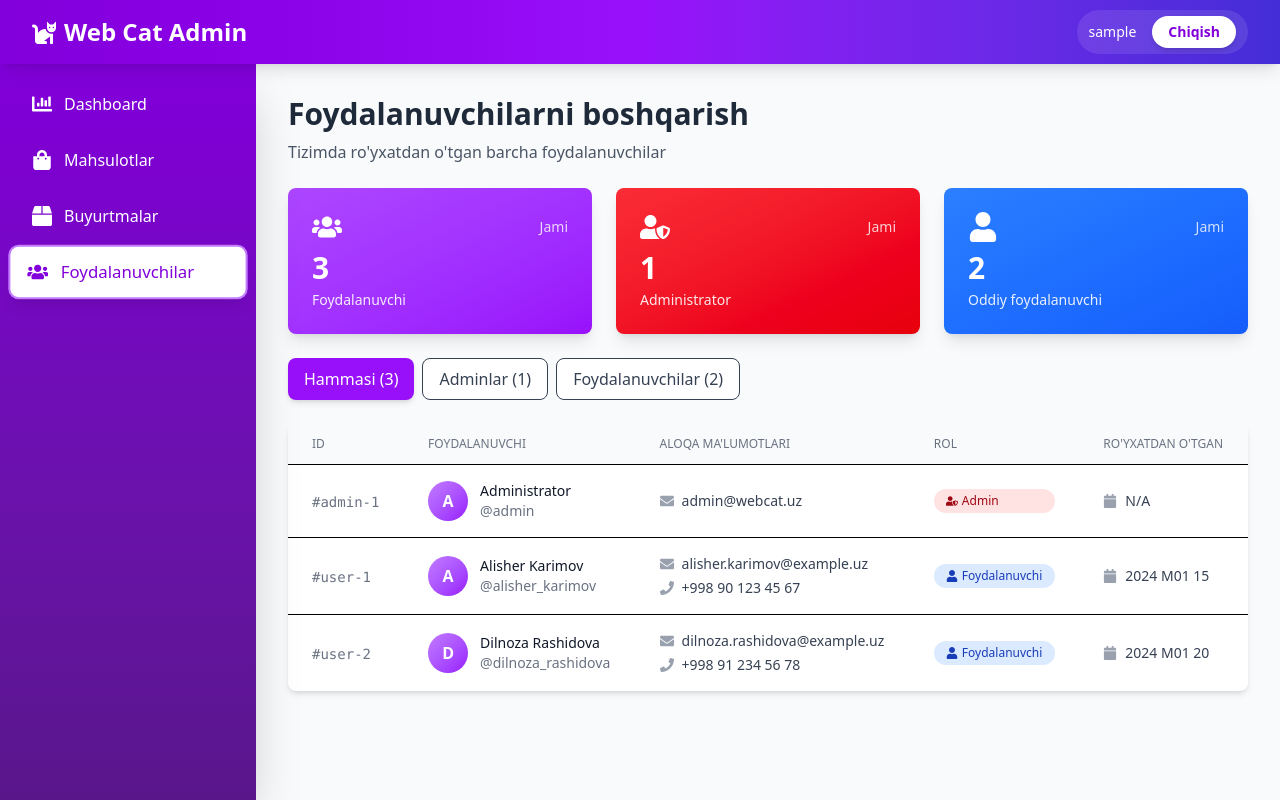
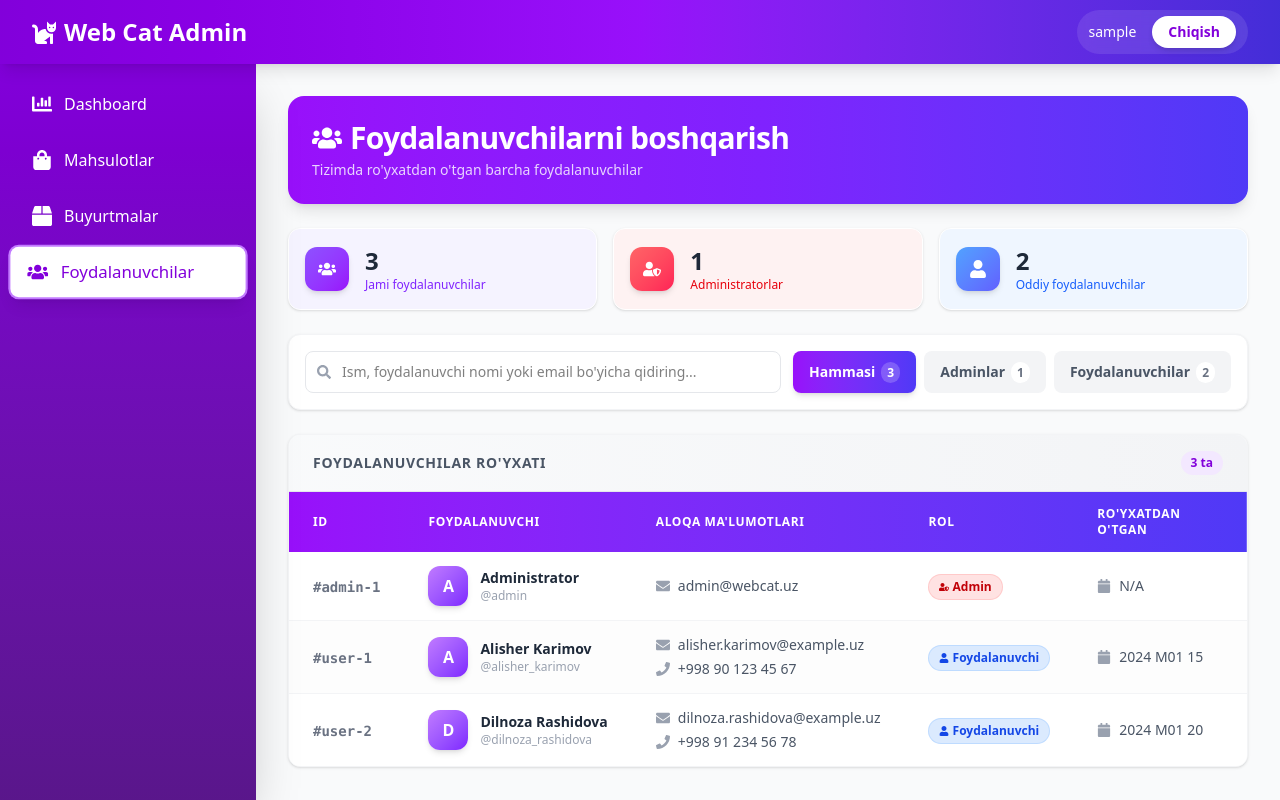
Before and after one commit to webdunyosi/web-cat, a React (Vite) app: page /admin/foydalanuvchilar in a window 1280 px wide. Built offline with nearby package versions, Linux system fonts and the light colour scheme; sample sign-in values are in the browser's storage.

Commit message:
modernize AdminUsersPage design to match other admin pages
Co-authored-by: webdunyosi <169385811+webdunyosi@users.noreply.github.com>

```diff
--- a/src/pages/AdminUsersPage.jsx
+++ b/src/pages/AdminUsersPage.jsx
@@ -1,9 +1,10 @@
 import React, { useState, useEffect } from 'react';
-import { FaUser, FaEnvelope, FaPhone, FaCalendar, FaUserShield, FaUsers as FaUsersIcon } from 'react-icons/fa';
+import { FaUser, FaEnvelope, FaPhone, FaCalendar, FaUserShield, FaUsers as FaUsersIcon, FaSearch } from 'react-icons/fa';
 
 const AdminUsersPage = () => {
   const [users, setUsers] = useState([]);
   const [filter, setFilter] = useState('all'); // 'all', 'admin', 'user'
+  const [searchQuery, setSearchQuery] = useState('');
 
   useEffect(() => {
     loadUsers();
@@ -37,8 +38,13 @@ const AdminUsersPage = () => {
   };
 
   const filteredUsers = users.filter(user => {
-    if (filter === 'all') return true;
-    return user.role === filter;
+    const matchesRole = filter === 'all' || user.role === filter;
+    const query = searchQuery.toLowerCase();
+    const matchesSearch = !query ||
+      (user.fullName || '').toLowerCase().includes(query) ||
+      (user.username || '').toLowerCase().includes(query) ||
+      (user.email || '').toLowerCase().includes(query);
+    return matchesRole && matchesSearch;
   });
 
   const formatDate = (dateString) => {
@@ -54,164 +60,190 @@ const AdminUsersPage = () => {
   const getRoleBadge = (role) => {
     if (role === 'admin') {
       return (
-        <span className="px-3 py-1 text-xs font-medium rounded-full bg-red-100 text-red-800 flex items-center space-x-1">
-          <FaUserShield />
-          <span>Admin</span>
+        <span className="inline-flex items-center gap-1 px-2.5 py-1 rounded-full text-xs font-semibold bg-red-100 text-red-700 ring-1 ring-red-200">
+          <FaUserShield className="text-[10px]" />
+          Admin
         </span>
       );
     }
     return (
-      <span className="px-3 py-1 text-xs font-medium rounded-full bg-blue-100 text-blue-800 flex items-center space-x-1">
-        <FaUser />
-        <span>Foydalanuvchi</span>
+      <span className="inline-flex items-center gap-1 px-2.5 py-1 rounded-full text-xs font-semibold bg-blue-100 text-blue-700 ring-1 ring-blue-200">
+        <FaUser className="text-[10px]" />
+        Foydalanuvchi
       </span>
     );
   };
 
-  const stats = {
-    total: users.length,
-    admins: users.filter(u => u.role === 'admin').length,
-    regularUsers: users.filter(u => u.role === 'user').length
-  };
+  const stats = [
+    {
+      label: 'Jami foydalanuvchilar',
+      value: users.length,
+      icon: FaUsersIcon,
+      gradient: 'from-violet-500 to-purple-600',
+      bg: 'bg-violet-50',
+      text: 'text-violet-600',
+    },
+    {
+      label: 'Administratorlar',
+      value: users.filter(u => u.role === 'admin').length,
+      icon: FaUserShield,
+      gradient: 'from-red-400 to-rose-500',
+      bg: 'bg-red-50',
+      text: 'text-red-600',
+    },
+    {
+      label: 'Oddiy foydalanuvchilar',
+      value: users.filter(u => u.role === 'user').length,
+      icon: FaUser,
+      gradient: 'from-blue-400 to-indigo-500',
+      bg: 'bg-blue-50',
+      text: 'text-blue-600',
+    },
+  ];
+
+  const filterTabs = [
+    { key: 'all', label: 'Hammasi', count: users.length },
+    { key: 'admin', label: 'Adminlar', count: users.filter(u => u.role === 'admin').length },
+    { key: 'user', label: 'Foydalanuvchilar', count: users.filter(u => u.role === 'user').length },
+  ];
 
   return (
-    <div className="max-w-7xl mx-auto">
-      <div className="mb-6">
-        <h1 className="text-3xl font-bold text-gray-800 mb-2">Foydalanuvchilarni boshqarish</h1>
-        <p className="text-gray-600">Tizimda ro'yxatdan o'tgan barcha foydalanuvchilar</p>
+    <div className="max-w-7xl mx-auto space-y-6">
+
+      {/* Page Header */}
+      <div className="bg-gradient-to-r from-purple-600 via-violet-600 to-indigo-600 rounded-2xl p-6 text-white shadow-lg">
+        <div>
+          <h1 className="text-3xl font-bold tracking-tight flex items-center gap-2">
+            <FaUsersIcon /> Foydalanuvchilarni boshqarish
+          </h1>
+          <p className="text-purple-200 mt-1 text-sm">Tizimda ro'yxatdan o'tgan barcha foydalanuvchilar</p>
+        </div>
       </div>
 
       {/* Stats Cards */}
-      <div className="grid grid-cols-1 md:grid-cols-3 gap-6 mb-6">
-        <div className="bg-gradient-to-br from-purple-500 to-purple-600 text-white rounded-lg p-6 shadow-lg">
-          <div className="flex items-center justify-between mb-2">
-            <FaUsersIcon className="text-3xl" />
-            <span className="text-sm opacity-80">Jami</span>
-          </div>
-          <div className="text-3xl font-bold mb-1">{stats.total}</div>
-          <div className="text-sm opacity-90">Foydalanuvchi</div>
+      <div className="grid grid-cols-1 sm:grid-cols-3 gap-4">
+        {stats.map((stat, idx) => {
+          const Icon = stat.icon;
+          return (
+            <div key={idx} className={`${stat.bg} rounded-xl p-4 flex items-center gap-4 shadow-sm border border-white`}>
+              <div className={`bg-gradient-to-br ${stat.gradient} text-white w-11 h-11 rounded-xl flex items-center justify-center shadow-md flex-shrink-0`}>
+                <Icon className="text-lg" />
+              </div>
+              <div className="min-w-0">
+                <p className="text-2xl font-bold text-gray-800">{stat.value}</p>
+                <p className={`text-xs font-medium ${stat.text}`}>{stat.label}</p>
+              </div>
+            </div>
+          );
+        })}
+      </div>
+
+      {/* Search & Filter Bar */}
+      <div className="bg-white rounded-xl shadow-sm border border-gray-100 p-4 flex flex-col sm:flex-row gap-3">
+        <div className="relative flex-1">
+          <FaSearch className="absolute left-3 top-1/2 -translate-y-1/2 text-gray-400 text-sm" />
+          <input
+            type="text"
+            value={searchQuery}
+            onChange={e => setSearchQuery(e.target.value)}
+            placeholder="Ism, foydalanuvchi nomi yoki email bo'yicha qidiring..."
+            aria-label="Foydalanuvchilarni qidirish"
+            className="w-full pl-9 pr-4 py-2.5 border border-gray-200 rounded-lg text-sm focus:ring-2 focus:ring-purple-500 focus:border-transparent outline-none transition"
+          />
         </div>
-
-        <div className="bg-gradient-to-br from-red-500 to-red-600 text-white rounded-lg p-6 shadow-lg">
-          <div className="flex items-center justify-between mb-2">
-            <FaUserShield className="text-3xl" />
-            <span className="text-sm opacity-80">Jami</span>
-          </div>
-          <div className="text-3xl font-bold mb-1">{stats.admins}</div>
-          <div className="text-sm opacity-90">Administrator</div>
-        </div>
-
-        <div className="bg-gradient-to-br from-blue-500 to-blue-600 text-white rounded-lg p-6 shadow-lg">
-          <div className="flex items-center justify-between mb-2">
-            <FaUser className="text-3xl" />
-            <span className="text-sm opacity-80">Jami</span>
-          </div>
-          <div className="text-3xl font-bold mb-1">{stats.regularUsers}</div>
-          <div className="text-sm opacity-90">Oddiy foydalanuvchi</div>
+        <div className="flex gap-2 flex-wrap">
+          {filterTabs.map(tab => (
+            <button
+              key={tab.key}
+              onClick={() => setFilter(tab.key)}
+              className={`px-4 py-2 rounded-lg text-sm font-semibold transition-all duration-150 ${
+                filter === tab.key
+                  ? 'bg-gradient-to-r from-purple-600 to-indigo-600 text-white shadow-md'
+                  : 'bg-gray-100 text-gray-600 hover:bg-gray-200'
+              }`}
+            >
+              {tab.label}
+              <span className={`ml-1.5 text-xs px-1.5 py-0.5 rounded-full ${
+                filter === tab.key ? 'bg-white/20 text-white' : 'bg-white text-gray-500'
+              }`}>
+                {tab.count}
+              </span>
+            </button>
+          ))}
         </div>
       </div>
 
-      {/* Filter Buttons */}
-      <div className="flex space-x-2 mb-6">
-        <button
-          onClick={() => setFilter('all')}
-          className={`px-4 py-2 rounded-lg font-medium transition-colors ${
-            filter === 'all'
-              ? 'bg-purple-600 text-white shadow-md'
-              : 'bg-white text-gray-700 hover:bg-gray-100 border'
-          }`}
-        >
-          Hammasi ({stats.total})
-        </button>
-        <button
-          onClick={() => setFilter('admin')}
-          className={`px-4 py-2 rounded-lg font-medium transition-colors ${
-            filter === 'admin'
-              ? 'bg-red-600 text-white shadow-md'
-              : 'bg-white text-gray-700 hover:bg-gray-100 border'
-          }`}
-        >
-          Adminlar ({stats.admins})
-        </button>
-        <button
-          onClick={() => setFilter('user')}
-          className={`px-4 py-2 rounded-lg font-medium transition-colors ${
-            filter === 'user'
-              ? 'bg-blue-600 text-white shadow-md'
-              : 'bg-white text-gray-700 hover:bg-gray-100 border'
-          }`}
-        >
-          Foydalanuvchilar ({stats.regularUsers})
-        </button>
-      </div>
-
       {/* Users Table */}
-      <div className="bg-white rounded-lg shadow-md overflow-hidden">
+      <div className="bg-white rounded-xl shadow-sm border border-gray-100 overflow-hidden">
+        <div className="bg-gradient-to-r from-gray-50 to-gray-100 px-6 py-4 border-b border-gray-200 flex items-center justify-between">
+          <span className="text-sm font-semibold text-gray-600 uppercase tracking-wider">
+            Foydalanuvchilar ro'yxati
+          </span>
+          <span className="bg-purple-100 text-purple-700 text-xs font-bold px-2.5 py-1 rounded-full">
+            {filteredUsers.length} ta
+          </span>
+        </div>
         <div className="overflow-x-auto">
           {filteredUsers.length === 0 ? (
-            <div className="p-12 text-center text-gray-500">
-              <FaUsersIcon className="text-5xl mx-auto mb-4 text-gray-300" />
-              <p className="text-lg">Foydalanuvchilar topilmadi</p>
+            <div className="p-12 text-center flex flex-col items-center gap-3 text-gray-400">
+              <FaUsersIcon className="text-5xl text-gray-200" />
+              <p className="text-sm font-medium">Foydalanuvchilar topilmadi</p>
             </div>
           ) : (
             <table className="w-full">
-              <thead className="bg-gray-50 border-b">
-                <tr>
-                  <th className="px-6 py-3 text-left text-xs font-medium text-gray-500 uppercase">
-                    ID
-                  </th>
-                  <th className="px-6 py-3 text-left text-xs font-medium text-gray-500 uppercase">
-                    Foydalanuvchi
-                  </th>
-                  <th className="px-6 py-3 text-left text-xs font-medium text-gray-500 uppercase">
-                    Aloqa ma'lumotlari
-                  </th>
-                  <th className="px-6 py-3 text-left text-xs font-medium text-gray-500 uppercase">
-                    Rol
-                  </th>
-                  <th className="px-6 py-3 text-left text-xs font-medium text-gray-500 uppercase">
-                    Ro'yxatdan o'tgan
-                  </th>
+              <thead>
+                <tr className="bg-gradient-to-r from-purple-600 to-indigo-600 text-white">
+                  <th className="px-6 py-3.5 text-left text-xs font-semibold uppercase tracking-wider">ID</th>
+                  <th className="px-6 py-3.5 text-left text-xs font-semibold uppercase tracking-wider">Foydalanuvchi</th>
+                  <th className="px-6 py-3.5 text-left text-xs font-semibold uppercase tracking-wider">Aloqa ma'lumotlari</th>
+                  <th className="px-6 py-3.5 text-left text-xs font-semibold uppercase tracking-wider">Rol</th>
+                  <th className="px-6 py-3.5 text-left text-xs font-semibold uppercase tracking-wider">Ro'yxatdan o'tgan</th>
                 </tr>
               </thead>
-              <tbody className="divide-y">
-                {filteredUsers.map((user) => (
-                  <tr key={user.id} className="hover:bg-gray-50 transition-colors">
-                    <td className="px-6 py-4 whitespace-nowrap">
-                      <span className="text-sm font-mono text-gray-500">#{user.id}</span>
+              <tbody className="divide-y divide-gray-100">
+                {filteredUsers.map((user, index) => (
+                  <tr
+                    key={user.id}
+                    className={`transition-colors duration-150 hover:bg-purple-50/50 ${index % 2 === 0 ? 'bg-white' : 'bg-gray-50/40'}`}
+                  >
+                    <td className="px-6 py-3.5 whitespace-nowrap">
+                      <span className="text-sm font-mono font-semibold text-gray-500">#{user.id}</span>
                     </td>
-                    <td className="px-6 py-4">
-                      <div className="flex items-center space-x-3">
-                        <div className="w-10 h-10 rounded-full bg-gradient-to-br from-purple-400 to-purple-600 flex items-center justify-center text-white font-bold">
+                    <td className="px-6 py-3.5">
+                      <div className="flex items-center gap-3">
+                        <div
+                          className="w-10 h-10 rounded-xl bg-gradient-to-br from-purple-400 to-violet-600 flex items-center justify-center text-white font-bold shadow-md flex-shrink-0"
+                          aria-label={`Avatar for ${user.fullName || user.username}`}
+                        >
                           {(user.fullName || user.username).charAt(0).toUpperCase()}
                         </div>
-                        <div>
-                          <div className="text-sm font-medium text-gray-900">{user.fullName || user.username}</div>
-                          <div className="text-sm text-gray-500">@{user.username}</div>
+                        <div className="min-w-0">
+                          <p className="text-sm font-semibold text-gray-800 truncate">{user.fullName || user.username}</p>
+                          <p className="text-xs text-gray-400">@{user.username}</p>
                         </div>
                       </div>
                     </td>
-                    <td className="px-6 py-4">
+                    <td className="px-6 py-3.5">
                       <div className="space-y-1">
                         {user.email && (
-                          <div className="flex items-center space-x-2 text-sm text-gray-700">
-                            <FaEnvelope className="text-gray-400" />
-                            <span>{user.email}</span>
+                          <div className="flex items-center gap-2 text-sm text-gray-600">
+                            <FaEnvelope className="text-gray-400 flex-shrink-0" />
+                            <span className="truncate">{user.email}</span>
                           </div>
                         )}
                         {user.phone && (
-                          <div className="flex items-center space-x-2 text-sm text-gray-700">
-                            <FaPhone className="text-gray-400" />
+                          <div className="flex items-center gap-2 text-sm text-gray-600">
+                            <FaPhone className="text-gray-400 flex-shrink-0" />
                             <span>{user.phone}</span>
                           </div>
                         )}
                       </div>
                     </td>
-                    <td className="px-6 py-4 whitespace-nowrap">
+                    <td className="px-6 py-3.5 whitespace-nowrap">
                       {getRoleBadge(user.role)}
                     </td>
-                    <td className="px-6 py-4 whitespace-nowrap">
-                      <div className="flex items-center space-x-2 text-sm text-gray-700">
+                    <td className="px-6 py-3.5 whitespace-nowrap">
+                      <div className="flex items-center gap-2 text-sm text-gray-600">
                         <FaCalendar className="text-gray-400" />
                         <span>{formatDate(user.registrationDate)}</span>
                       </div>
```
Also changed, not shown: 1 other file (tests, documents, lock files or other folders).
